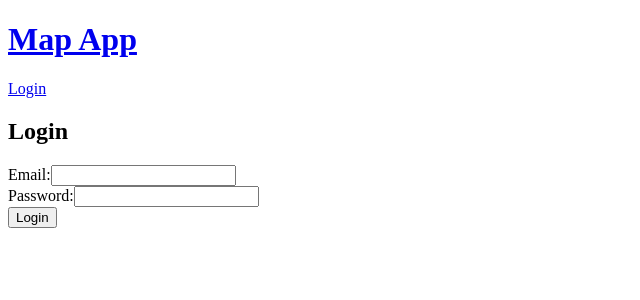
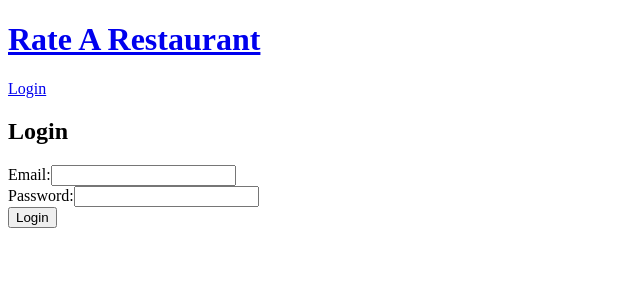
Before and after one commit to BenG2256/Milestone3FinalProject, a React (Create React App) app in the folder Frontend/milestone-project-app/: page /login in a window 1280 px wide. Shown: the top 300 px of the page, without its empty margins (0-640 px from the left). Built offline with nearby package versions, Linux system fonts and the light colour scheme.

Commit message:
changed name

```diff
--- a/Frontend/milestone-project-app/src/components/NavBar.jsx
+++ b/Frontend/milestone-project-app/src/components/NavBar.jsx
@@ -8,7 +8,7 @@ function NavBar() {
         <div>
             <header className="App-header">
                 <a href="/">
-                    <h1>Map App</h1>
+                    <h1>Rate A Restaurant</h1>
                 </a>
                 <Navbar expand="lg" className="bg-body-tertiary">
                 <Container>
```
